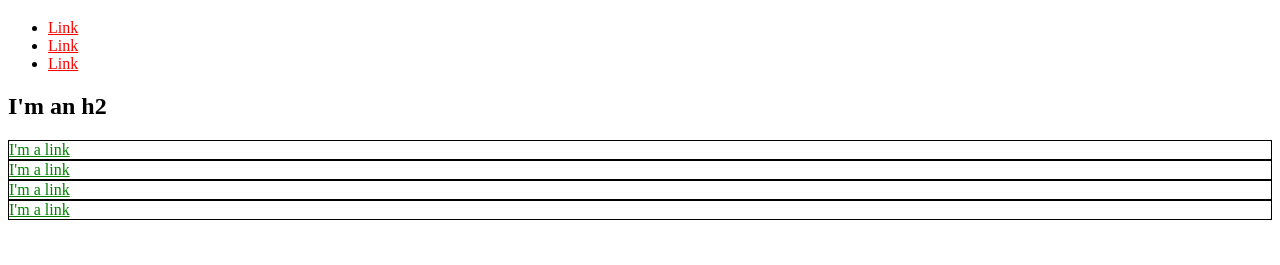
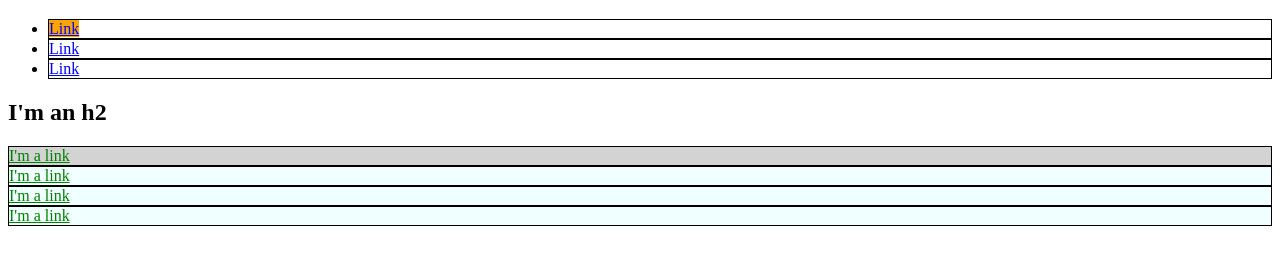
Before and after one commit to sakrawy1996/sakrawy1996.github.io, a plain HTML site: page index.html in a window 1280 px wide. Shown: the part 61-326 px from the top of the page. Drawn offline with Linux system fonts and the light colour scheme.

Commit message:
Add azure and orange to page

```diff
--- a/index.html
+++ b/index.html
@@ -3,32 +3,64 @@
   <head>
     <title>Test Page: Don't Panic</title>
     <meta charset="utf-8">
+    <style media="screen">
+      div {
+      border: 1px solid black;
+    }
+      li a{
+      color: blue;
+    }
+      a {
+      color: red;
+    }
+      div a {
+        color: green;
+      }
+      li{
+        border: 1px solid black;
+      }
+      #exec-bio{
+        background-color: lightgrey;
+      }
+      .bio-box{
+        border: 1px solid black;
+      }
+      .bio-box a{
+        color: green;
+      }
+      #orange{
+        background-color: orange;
+      }
+      .azure{
+        background-color: azure;
+      }
+    </style>
   </head>
   <body>
     <h1>I'm an h1</h1>
     <ul>
       <li>
-        <a href="http://example.com/" style="color: red;">Link</a>
+        <a href="http://example.com/" id="orange">Link</a>
       </li>
       <li>
-        <a href="http://example.com/" style="color: red;">Link</a>
+        <a href="http://example.com/">Link</a>
       </li>
       <li>
-        <a href="http://example.com/" style="color: red;">Link</a>
+        <a href="http://example.com/">Link</a>
       </li>
     </ul>
     <h2>I'm an h2</h2>
-    <div style="border: 1px solid black;">
-      <a href="http://example.com/" style="color: green;">I'm a link</a>
+    <div id="exec-bio" class="bio-box auzre">
+      <a href="http://example.com/">I'm a link</a>
     </div>
-    <div style="border: 1px solid black;">
-      <a href="http://example.com/" style="color: green;">I'm a link</a>
+    <div class="bio-box azure">
+      <a href="http://example.com/">I'm a link</a>
     </div>
-    <div style="border: 1px solid black;">
-      <a href="http://example.com/" style="color: green;">I'm a link</a>
+    <div class="bio-box azure">
+      <a href="http://example.com/">I'm a link</a>
     </div>
-    <div style="border: 1px solid black;">
-      <a href="http://example.com/" style="color: green;">I'm a link</a>
+    <div class="bio-box azure">
+      <a href="http://example.com/">I'm a link</a>
     </div>
   </body>
 </html>
```
